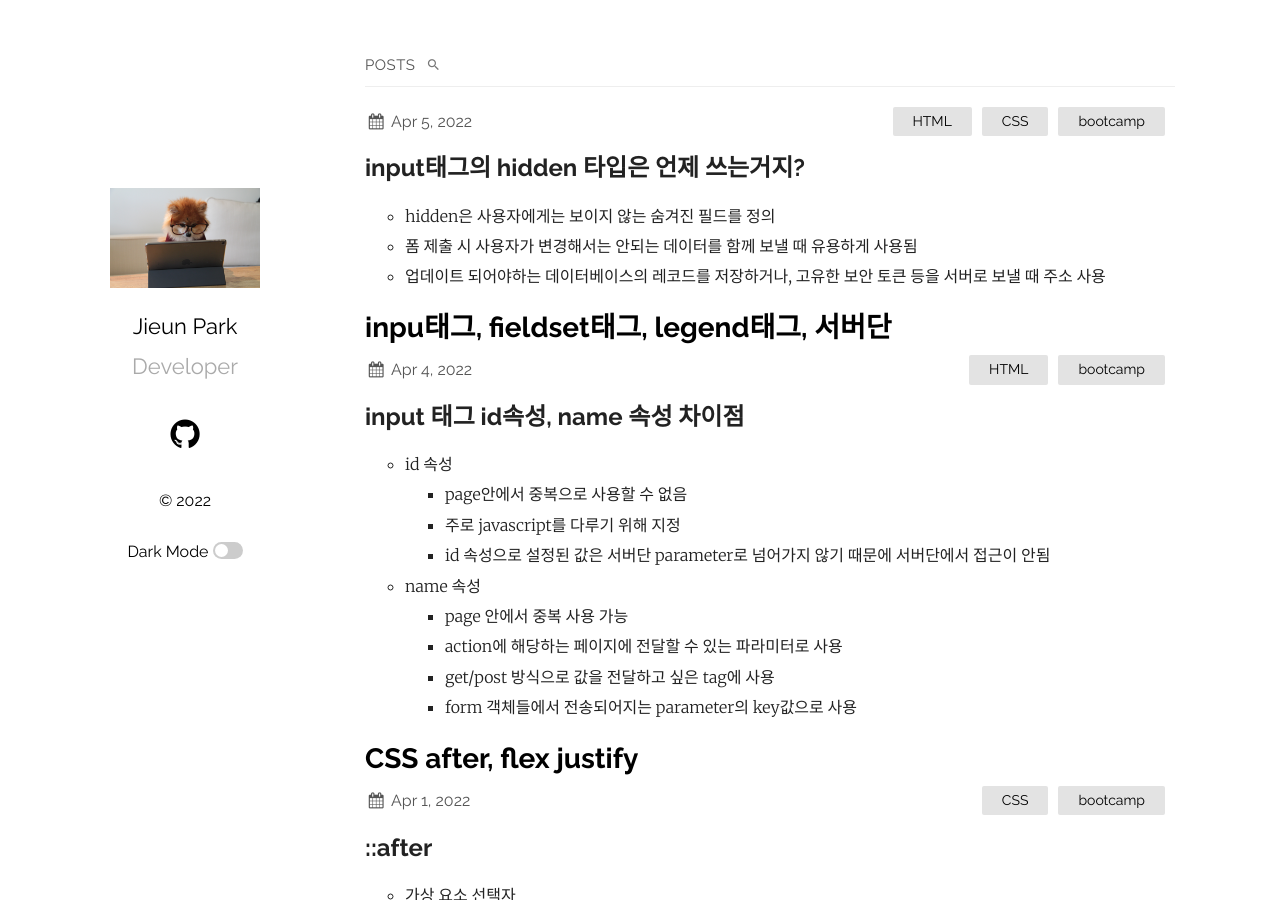
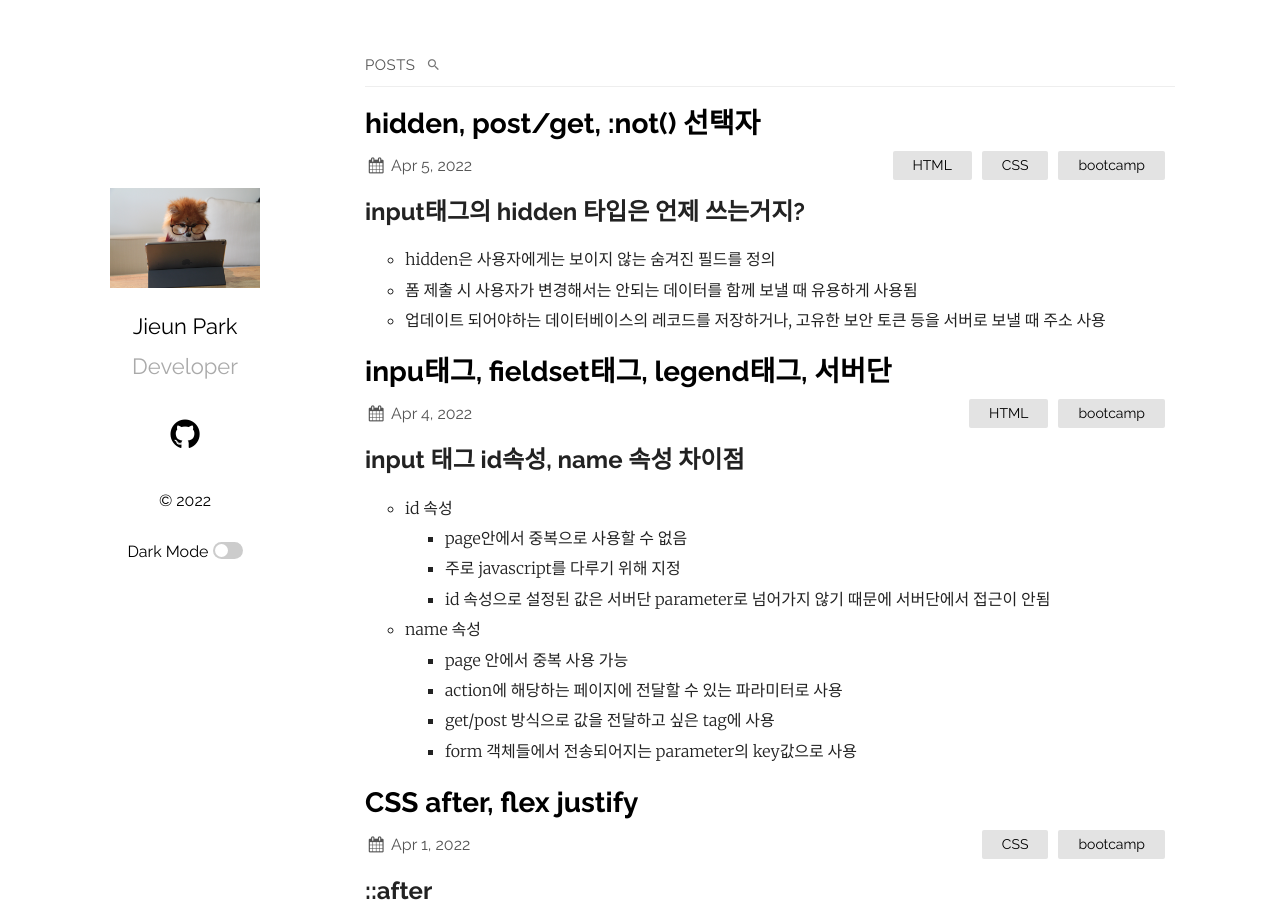
Before and after one commit to jieun-p974/jieun-p974.github.io, a Jekyll site: the page built from index.md, in a window 1280 px wide and 900 px high. Built offline with Jekyll 4.4.1, drawn with Linux system fonts in a browser that asks for light colours.

Commit message:
0405TIL 수정

```diff
--- a/_posts/2022-04-05-form-input.md
+++ b/_posts/2022-04-05-form-input.md
@@ -1,6 +1,6 @@
 ---
 layout: post
-title:  ""
+title:  "hidden, post/get, :not() 선택자"
 date:   2022-04-05 20:02:00 +0900
 categories: HTML CSS bootcamp
 ---
```
